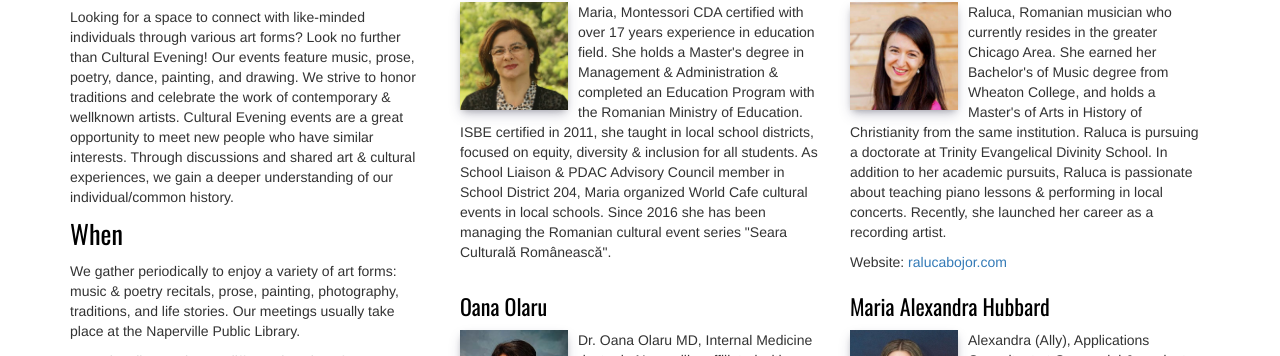
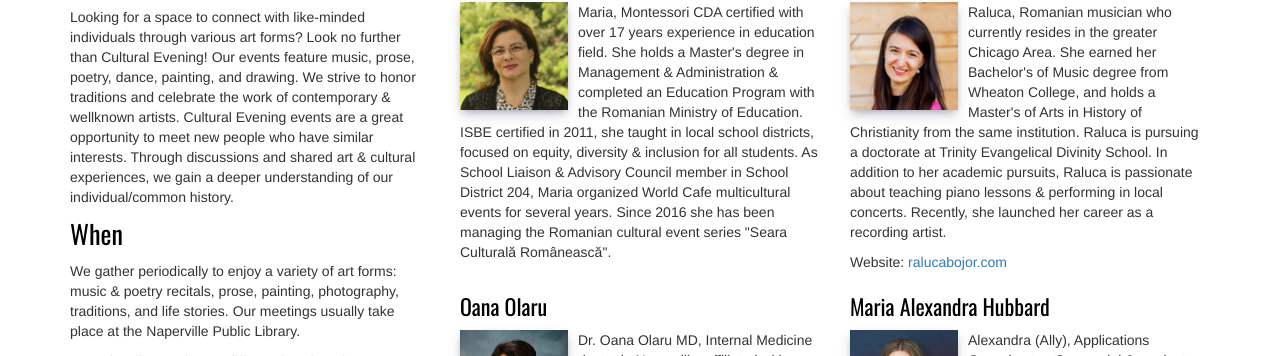
Before and after one commit to adrianth/culteve, a Jekyll site: the page built from en/about.html, in a window 1280 px wide. Shown: the part 107-463 px from the top of the page. Built offline with Jekyll 4.4.1, drawn with Linux system fonts in a browser that asks for light colours.

Commit message:
advisory

```diff
--- a/en/about.html
+++ b/en/about.html
@@ -33,7 +33,7 @@ title: About
                 <div class="col-sm-6">
                     <h3>Maria Theodorescu</h3>
                     <img class="img img-responsive presentation" src="{{ site.baseurl }}/img/about/maria.jpg" alt="">
-                    <p>Maria, Montessori CDA certified with over 17 years experience in education field. She holds a Master's degree in Management & Administration & completed an Education Program with the Romanian Ministry of Education. ISBE certified in 2011, she taught in local school districts, focused on equity, diversity & inclusion for all students. As School Liaison & PDAC Advisory Council member in School District 204, Maria organized World Cafe cultural events in local schools. Since 2016 she has been managing the Romanian cultural event series "Seara Culturală Românească".</p>
+                    <p>Maria, Montessori CDA certified with over 17 years experience in education field. She holds a Master's degree in Management & Administration & completed an Education Program with the Romanian Ministry of Education. ISBE certified in 2011, she taught in local school districts, focused on equity, diversity & inclusion for all students. As School Liaison & Advisory Council member in School District 204, Maria organized World Cafe multicultural events for several years. Since 2016 she has been managing the Romanian cultural event series "Seara Culturală Românească".</p>
                 </div>
                 <div class="col-sm-6">
                     <h3>Raluca Bojor</h3>
```
